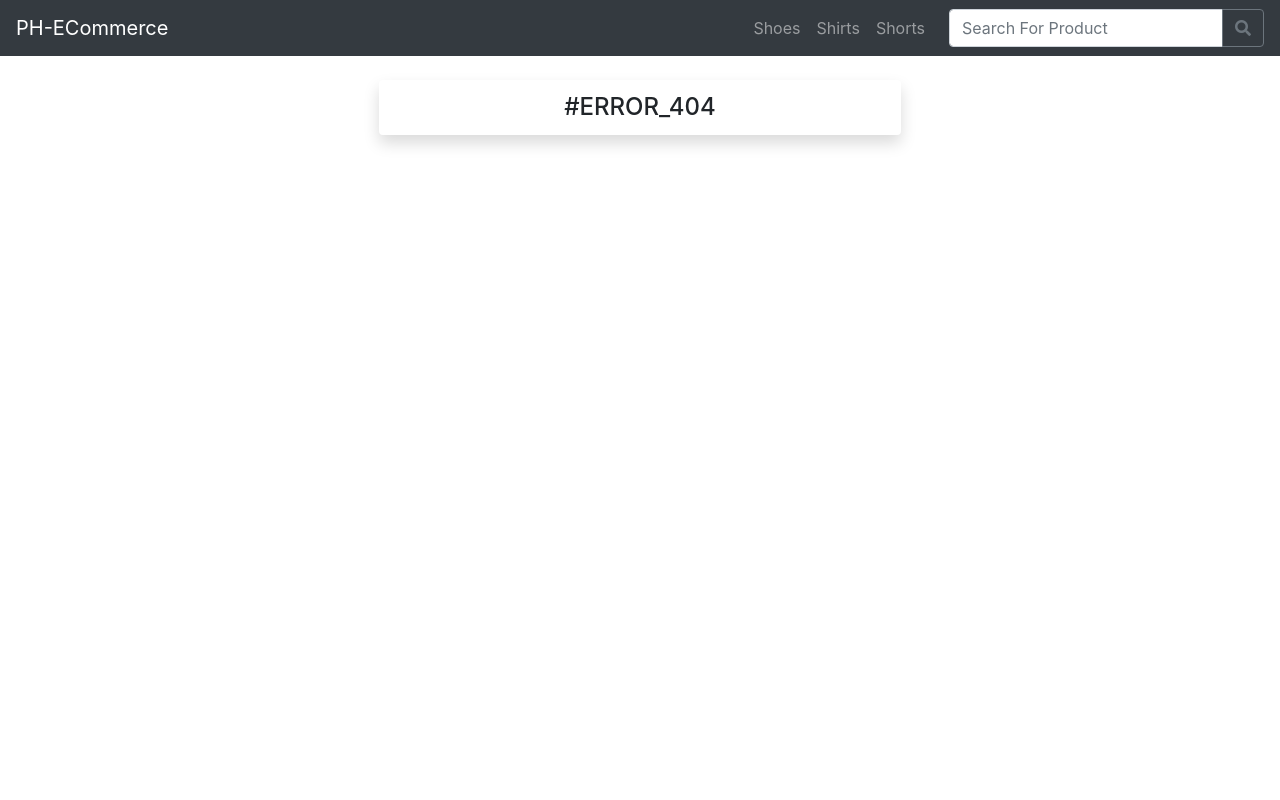
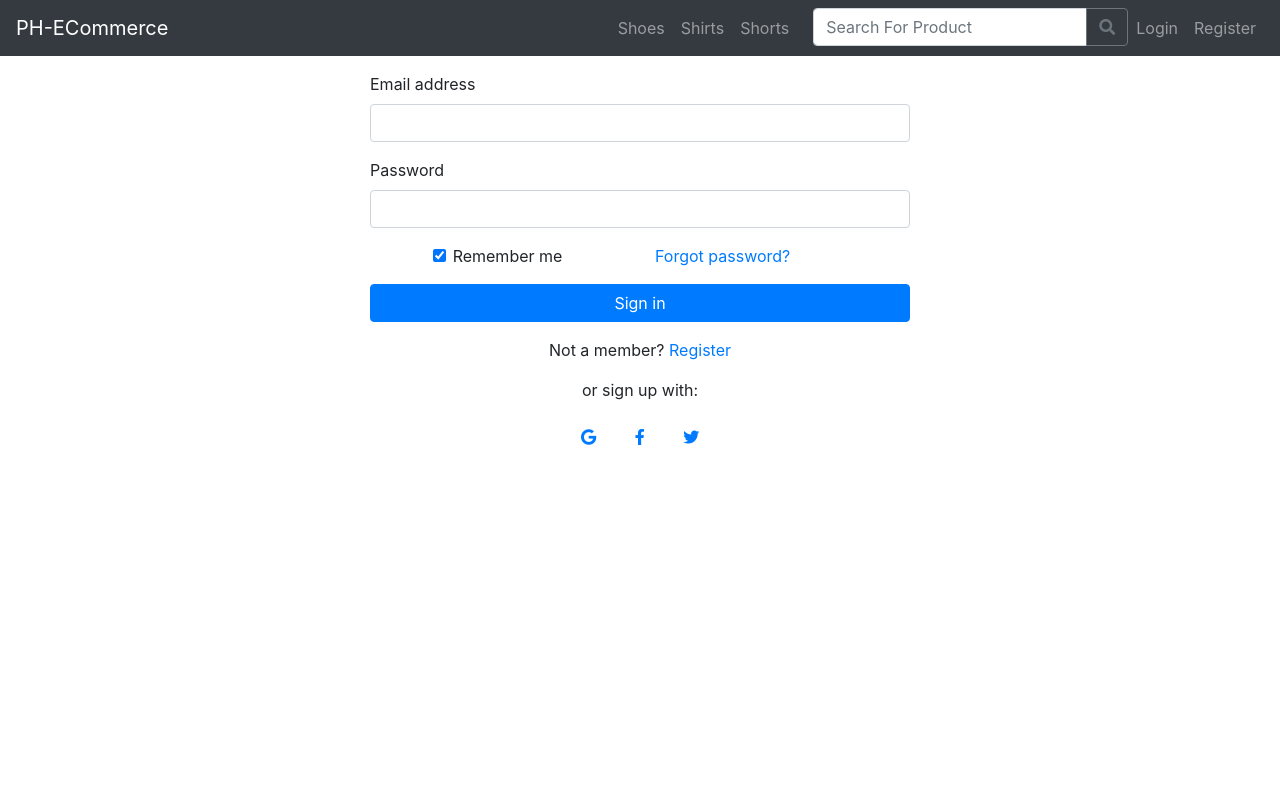
Before and after one commit to RelCode/ecommerce, a PHP site: page /ecommerce/login in a window 1280 px wide. Run offline with PHP 8.4, Linux system fonts and the light colour scheme.

Commit message:
added auth views, user login & session manager

```diff
--- a/bootstrap/app.php
+++ b/bootstrap/app.php
@@ -10,6 +10,6 @@
     }else{
         include './views/404.php';
     }
-
+    include './library/session.php';
     include './views/layouts/footer.php';
 ?>
--- /dev/null
+++ b/controllers/LoginController.php
@@ -0,0 +1,32 @@
+<?php
+class LoginController {
+    public function __construct(){
+        $this->loginModel = Library\Helper::model(Library\Helper::route());
+    }
+
+    public function view(){
+        if($_SERVER['REQUEST_METHOD'] == 'POST'){
+            $this->attemptLogin($_POST);
+        }
+        require('./views/auth/login.php');
+    }
+
+    public function attemptLogin($post){
+        if(!$this->validated($post['email'])){
+            $this->oldValues($post['email']);
+            return false;
+        }
+    }
+
+    public function validated($email){
+        if (!filter_var($email, FILTER_VALIDATE_EMAIL)) {
+            return false;
+        }
+        return true;
+    }
+
+    public function oldValues($email){
+        $_SESSION['old']['email'] = $email;
+        return true;
+    }
+}
--- a/library/session.php
+++ b/library/session.php
@@ -1 +1,4 @@
 <?php
+    // unset($_SESSION['validation']);
+    // unset($_SESSION['old']);
+    // unset($_SESSION['alert']);
--- /dev/null
+++ b/models/Login.php
@@ -0,0 +1,5 @@
+<?php
+require_once('./config/database.php');
+class Login extends Database {
+
+}
--- /dev/null
+++ b/views/auth/login.php
@@ -0,0 +1,57 @@
+<div class="container" id="main-container">
+    <div class="row">
+        <div class="col-xs-12 col-md-6 offset-md-3 pt-3">
+            <form method="POST" action="">
+                <!-- Email input -->
+                <div class="form-outline mb-3">
+                    <label class="form-label" for="email">Email address</label>
+                    <input type="text" id="email" name="email" class="form-control" value="<?= isset($_SESSION['old']['email']) ? $_SESSION['old']['email'] : '' ?>"/>
+                    <?= isset($_SESSION['validation']['email']) ? '<span class="text text-danger">invalid email address</span>' : '' ?>
+                </div>
+
+                <!-- Password input -->
+                <div class="form-outline mb-3">
+                    <label class="form-label" for="password">Password</label>
+                    <input type="password" id="password" name="password" class="form-control" />
+                </div>
+
+                <!-- 2 column grid layout for inline styling -->
+                <div class="row mb-3">
+                    <div class="col d-flex justify-content-center">
+                        <!-- Checkbox -->
+                        <div class="form-check">
+                            <input class="form-check-input" type="checkbox" value="" id="form2Example31" checked />
+                            <label class="form-check-label" for="form2Example31"> Remember me </label>
+                        </div>
+                    </div>
+
+                    <div class="col">
+                        <!-- Simple link -->
+                        <a href="/ecommerce/forgot">Forgot password?</a>
+                    </div>
+                </div>
+
+                <!-- Submit button -->
+                <button type="submit" class="btn btn-primary btn-block mb-3">Sign in</button>
+
+                <!-- Register buttons -->
+                <div class="text-center">
+                    <p>Not a member? <a href="/ecommerce/register">Register</a></p>
+                    <p>or sign up with:</p>
+
+                    <button type="button" class="btn btn-link btn-floating mx-1">
+                        <i class="fab fa-google"></i>
+                    </button>
+
+                    <button type="button" class="btn btn-link btn-floating mx-1">
+                        <i class="fab fa-facebook-f"></i>
+                    </button>
+
+                    <button type="button" class="btn btn-link btn-floating mx-1">
+                        <i class="fab fa-twitter"></i>
+                    </button>
+                </div>
+            </form>
+        </div>
+    </div>
+</div>
--- a/views/layouts/navbar.php
+++ b/views/layouts/navbar.php
@@ -15,6 +15,7 @@
             <li class="nav-item">
                 <a href="/shorts" class="nav-link">Shorts</a>
             </li>
+            <li class="nav-item">
                 <form class="form-inline my-2 ml-md-3 my-lg-0">
                     <div class="input-group">
                         <input type="text" class="form-control" placeholder="Search For Product" aria-label="Input field to search for products by name" aria-describedby="button-addon1">
@@ -23,6 +24,13 @@
                         </div>
                     </div>
                 </form>
+            </li>
+            <li class="nav-item">
+                <a href="/ecommerce/login" class="nav-link">Login</a>
+            </li>
+            <li class="nav-item">
+                <a href="/ecommerce/register" class="nav-link">Register</a>
+            </li>
         </ul>
     </div>
 </nav>
```
Also changed, not shown: views/auth/register.php (added). Lines whose indentation alone changed are shown as unchanged.
